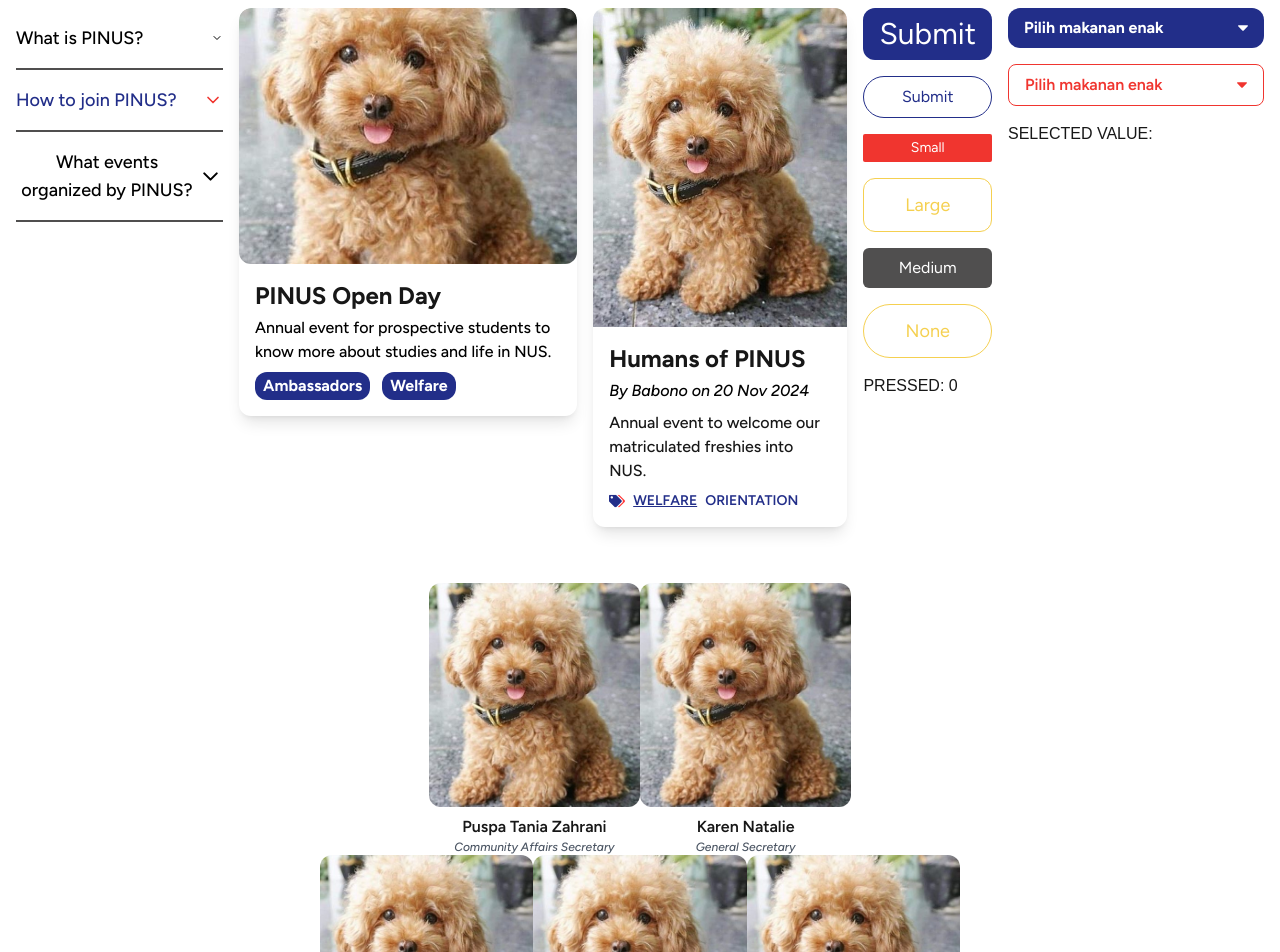
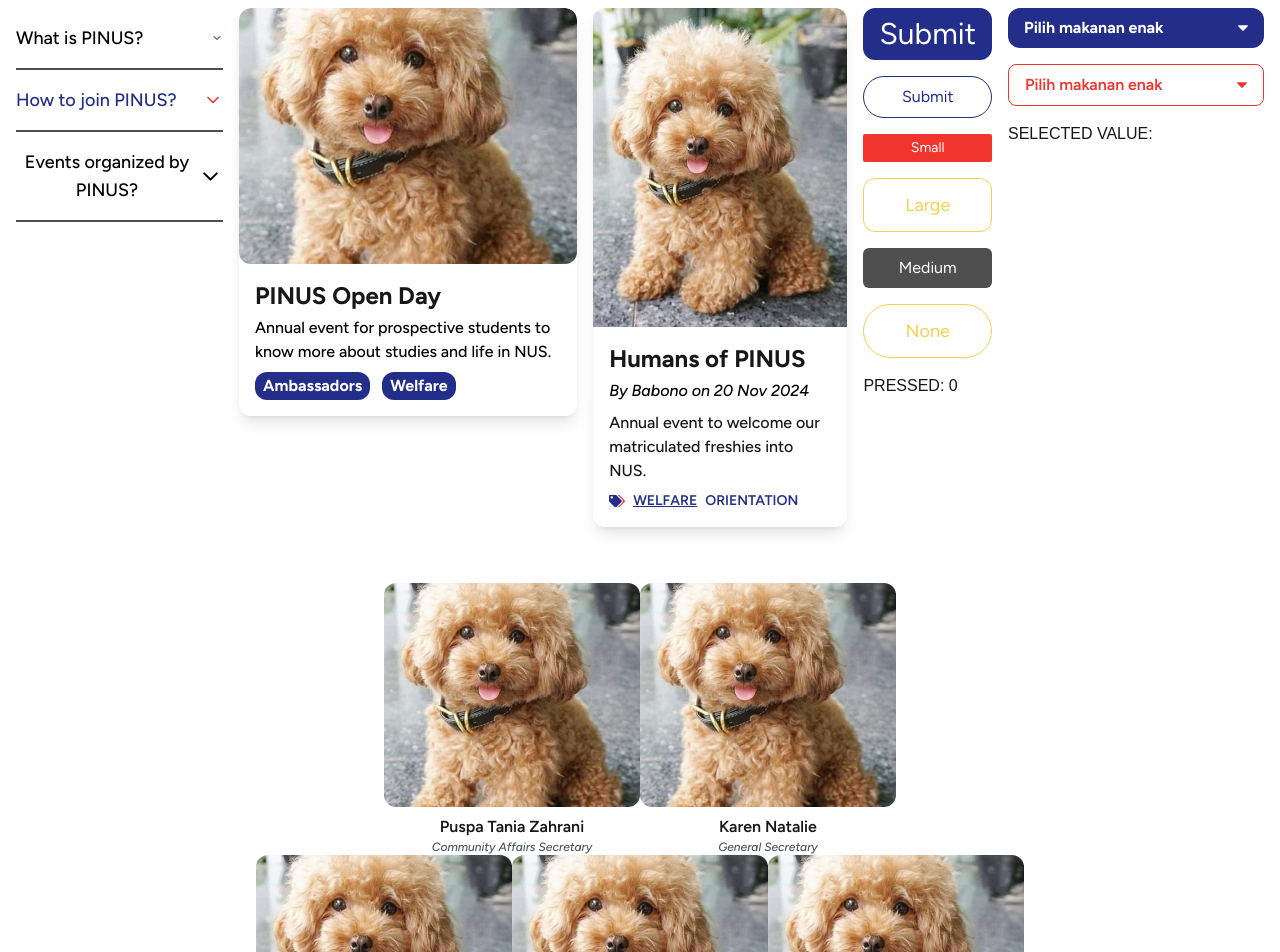
Before and after one commit to pinus-tech/pinus-website, a Next.js app: page /examples in a window 1280 px wide. Shown: the part 240-1192 px from the top of the page. Built offline with nearby package versions, Linux system fonts and the light colour scheme.

Commit message:
refactor: improve layout and styling of committee and guide cards

```diff
--- a/app/components/ui/committee-card.tsx
+++ b/app/components/ui/committee-card.tsx
@@ -22,6 +22,7 @@ export const CommCardGroup = ({
   const gridCol = columns === 2 ? "grid-col-2" : "grid-cols-3";
   const gridGap = gap ? `gap-${gap}` : "gap-4";
   const spacing = "space-y-" + String(gap);
+  const padBot = "mb-" + String(gap);
 
   return columns === 2 ? (
     <div className={cn("grid", gridGap, gridCol, className)}>
@@ -40,13 +41,16 @@ export const CommCardGroup = ({
     <div className={cn(spacing, className)}>
       {columns === 3 && remaining > 0 && (
         <div className={`grid ${gridGap}`}>
-          <div className="col-span-3 flex justify-center">
+          <div className={cn(padBot, "col-span-3 flex justify-center")}>
             <div
               className={cn(
                 "grid",
                 gridGap,
-                remaining === 1 ? "max-w-[33%]" : "max-w-[66%]",
-                remaining === 2 ? "grid-cols-2" : "grid-cols-1"
+                // remaining === 1 ? "max-w-[33%]" : "max-w-[66%]",
+                // remaining === 2 ? "grid-cols-2" : "grid-cols-1"
+                remaining === 1
+                  ? "grid-cols-1 " + gridGap
+                  : "grid-cols-2 " + gridGap
               )}
             >
               {remainingItems}
--- a/app/components/ui/guide-card.tsx
+++ b/app/components/ui/guide-card.tsx
@@ -26,7 +26,10 @@ export const GuideCardDecoration = ({
   };
 
   return (
-    <div className={cn("h-24", colors[color], "min-w-" + size, className)} />
+    <div
+      className={cn("h-24", colors[color], className)}
+      style={{ width: `${size}px` }}
+    />
   );
 };
 
--- a/app/examples/page.tsx
+++ b/app/examples/page.tsx
@@ -88,7 +88,7 @@ export default function Examples() {
           </AccordionItem>
           <AccordionItem value="item-3">
             <AccordionTrigger iconSize={25}>
-              What events organized by PINUS?
+              Events organized by PINUS?
             </AccordionTrigger>
             <AccordionContent>
               Lorem ipsum dolor sit amet, consectetur adipiscing elit. Integer
@@ -265,7 +265,7 @@ export default function Examples() {
       </div>
 
       <div className="flex items-center justify-center mx-auto py-10">
-        <CommCardGroup className="w-[50vw]" columns={3} gap={20}>
+        <CommCardGroup className="w-[60vw]" columns={3} gap={12}>
           {[
             { name: "Cullen Sean", role: "President" },
             { name: "Hastuti Hera H", role: "Vice President" },
@@ -328,7 +328,7 @@ export default function Examples() {
 
       <div className="flex justify-center mx-auto py-10">
         <GuideCard className="w-[50vw]">
-          <GuideCardDecoration color="blue" size={1} />
+          <GuideCardDecoration color="blue" size={20} />
           <GuideCardBody>
             <GuideCardTitle>Financial Matters 💰</GuideCardTitle>
             <GuideCardText>
@@ -365,7 +365,7 @@ export default function Examples() {
 
       <div className="flex justify-center mx-auto py-10">
         <GuideCard className="w-96">
-          <GuideCardDecoration color="red" size={1} />
+          <GuideCardDecoration color="red" size={40} />
           <GuideCardBody>
             <GuideCardTitle>Apply for NUS Housing 🏠</GuideCardTitle>
             <GuideCardText>
```
